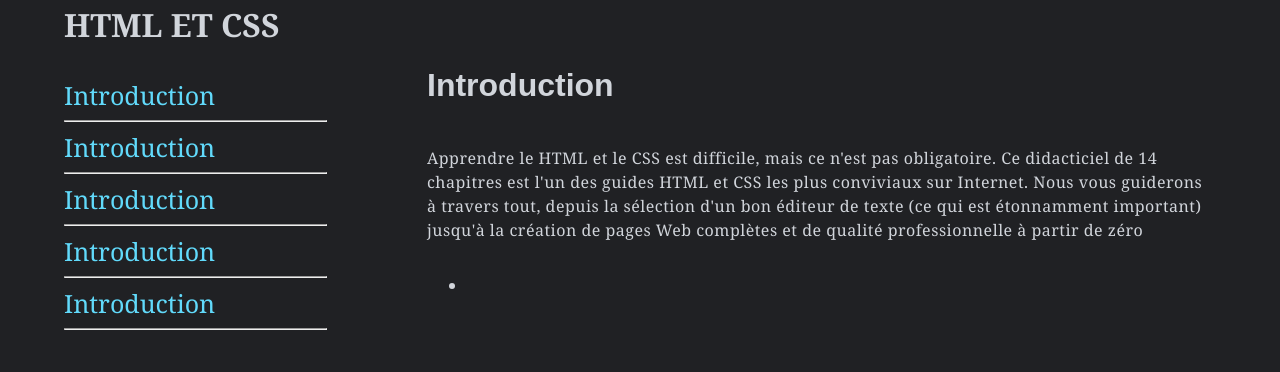
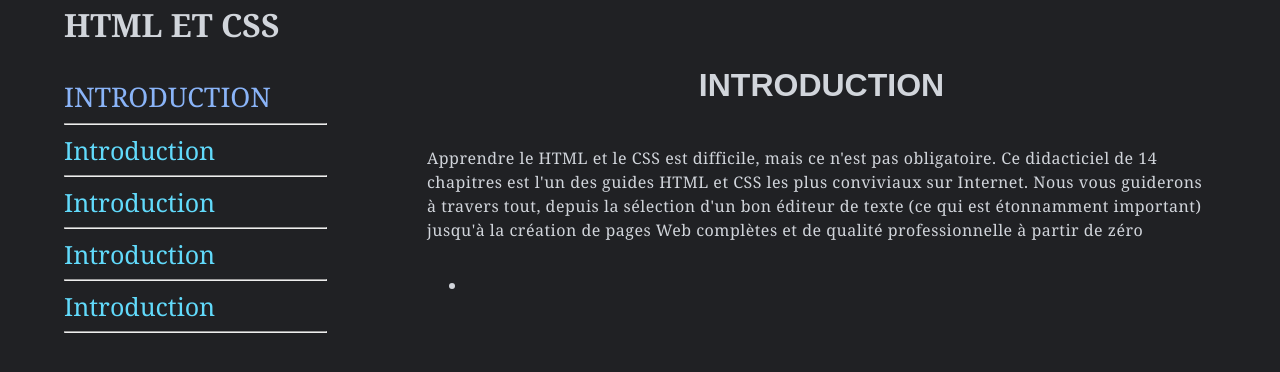
Before and after one commit to Annette-Bwemere-Salama/anny-consulting-html-css, a plain HTML site: page index.html in a window 1280 px wide. In both pictures the pointer is over the link 139 px from the left and 94 px from the top of the page. Drawn offline with Linux system fonts and the light colour scheme.

Commit message:
typography a

```diff
--- a/index.html
+++ b/index.html
@@ -23,7 +23,7 @@
     </nav>
     <main id="main-doc">
         <section class="main-section" id="Introduction">
-            <h1>Introduction</h1>
+            <h1>INTRODUCTION</h1>
             <p>Apprendre le HTML et le CSS est difficile,
                  mais ce n'est pas obligatoire.
                  Ce didacticiel de 14 chapitres est l'un
--- a/styles.css
+++ b/styles.css
@@ -30,10 +30,14 @@ body{
 
 nav > a{
 
-    color: var(--color-link-1);
+   color: var(--color-link-1);
    font-size: 25px;
    text-decoration: none;
-
+}
+nav > a:hover{
+    color: #8AB4F8;
+    font-size: 27px;
+    text-transform: uppercase;
 }
 nav {
     border-right: #58A6FF;
@@ -56,6 +60,9 @@ hr{
 section{
     display: flex;
     flex-direction: column;
+}
+section h1{
+    text-align: center;
 }
 p{
     font-size: 16px;
```
